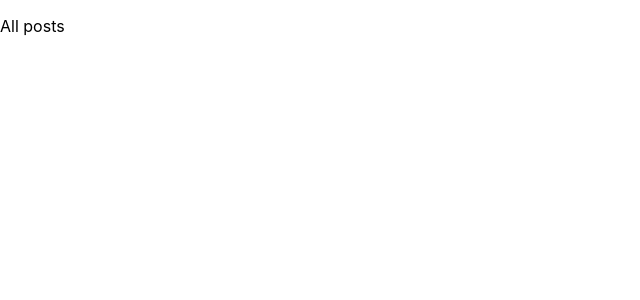
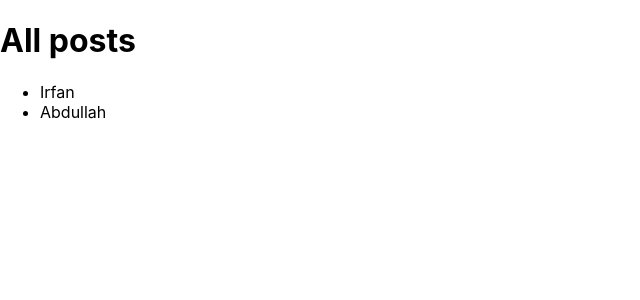
Before and after one commit to IrfanAshraf-pro/next-filebased-routing, a Next.js app: page /blog in a window 1280 px wide. Shown: the top 300 px of the page, without its empty margins (0-640 px from the left). Built offline with nearby package versions, Linux system fonts and the light colour scheme.

Commit message:
learned about navigating to dynamic routes

```diff
--- a/pages/blog/[authorname]/index.js
+++ b/pages/blog/[authorname]/index.js
@@ -1,6 +1,7 @@
 import { useRouter } from "next/router";
 const index = () => {
 	const router = useRouter();
+	console.log(router.query);
 	return <div>Author name is : {router.query.authorname}</div>;
 };
 
--- a/pages/blog/index.js
+++ b/pages/blog/index.js
@@ -1,7 +1,34 @@
+import Link from "next/link";
+
 const index = () => {
+	const clients = [
+		{ id: "irfan", name: "Irfan" },
+		{ id: "abdullah", name: "Abdullah" },
+	];
 	return (
 		<div>
-			<p>All posts</p>
+			<h1>All posts</h1>
+			<ul>
+				{clients.map((item) => {
+					<li key={item.id}>
+						<Link
+							// href={`/blog/${item.id}`}
+							href={{
+								pathname: "/blog/[authorname]",
+								query: { authorname: item.id },
+							}}
+						>
+							{item.name}
+						</Link>
+					</li>;
+				})}
+				<li>
+					<Link href="/blog/irfan">Irfan</Link>
+				</li>
+				<li>
+					<Link href="/blog/abdullah">Abdullah</Link>
+				</li>
+			</ul>
 		</div>
 	);
 };
```
Also changed, not shown: pages/events/[...evm].js (added, +8 -0 lines), pages/index.js (+10 -2 lines).
